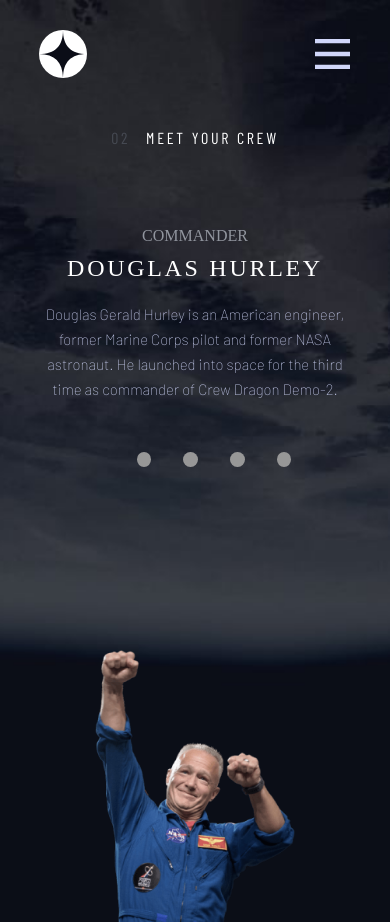
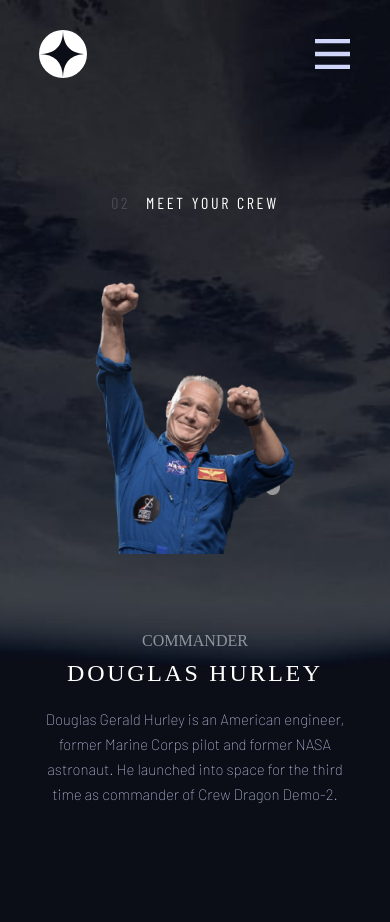
Before and after one commit to John-Alz/space-tourism, a React (Vite) app: page /crew in a window 390 px wide. Built offline with nearby package versions, Linux system fonts and the light colour scheme; a web font is replaced by a local one.

Commit message:
feat: crew responsive

```diff
--- a/src/Components/Crew/Crew.scss
+++ b/src/Components/Crew/Crew.scss
@@ -214,7 +214,7 @@
         }
 
         &-rdivc img{
-            max-width: 350px;
+            max-width: 450px;
             height: auto;
             padding: 0;
         }
@@ -233,6 +233,8 @@
     &-ldivc {
         padding: 0;
         width: 100%;
+        gap: 340px;
+        height: 100vh;
         // background-color: blue;
     }
 
@@ -269,6 +271,17 @@
         line-height: 25px;
     }
 
+    &-nav {
+        position: absolute;
+        top: 480px;
+        left: 70px;
+    }
+
+    &-right {
+        position: absolute;
+        top: -290px;
+    }
+
     &-rdivc img{
         max-width: 200px;
     }
```
